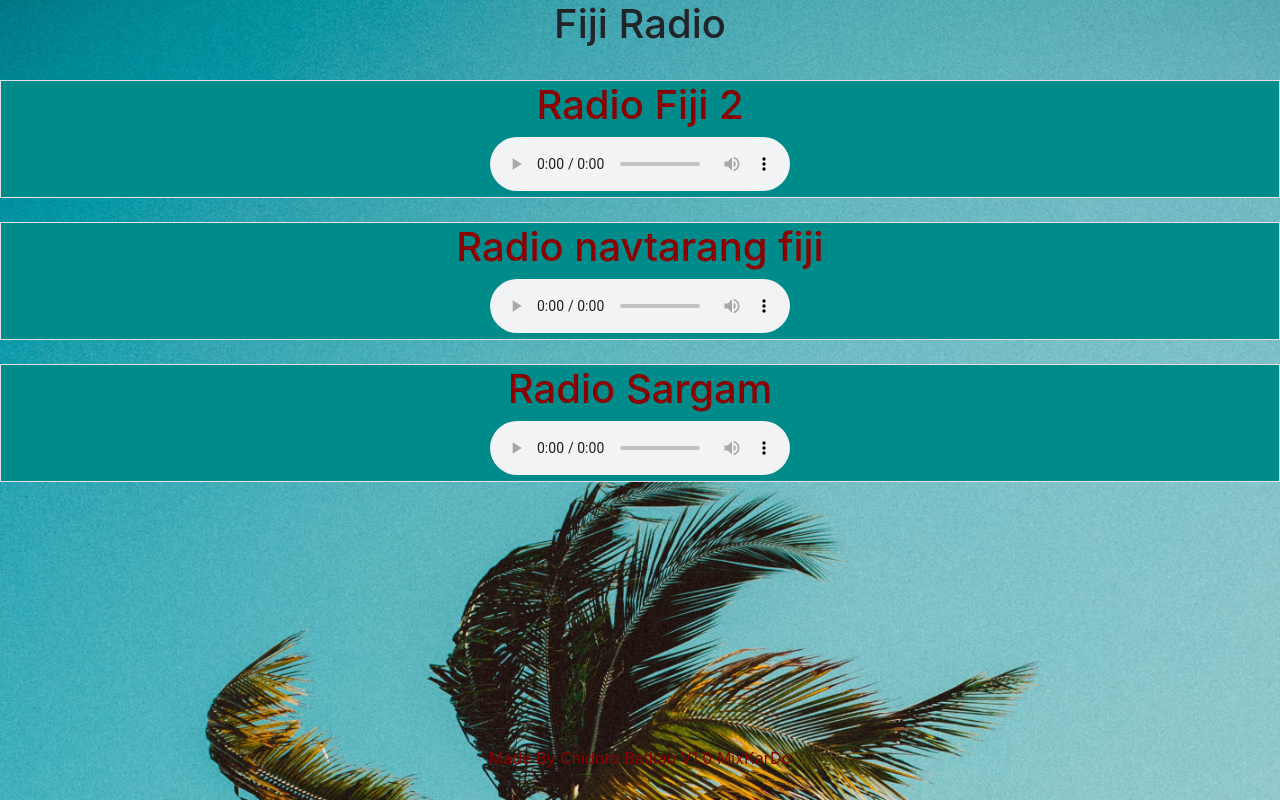
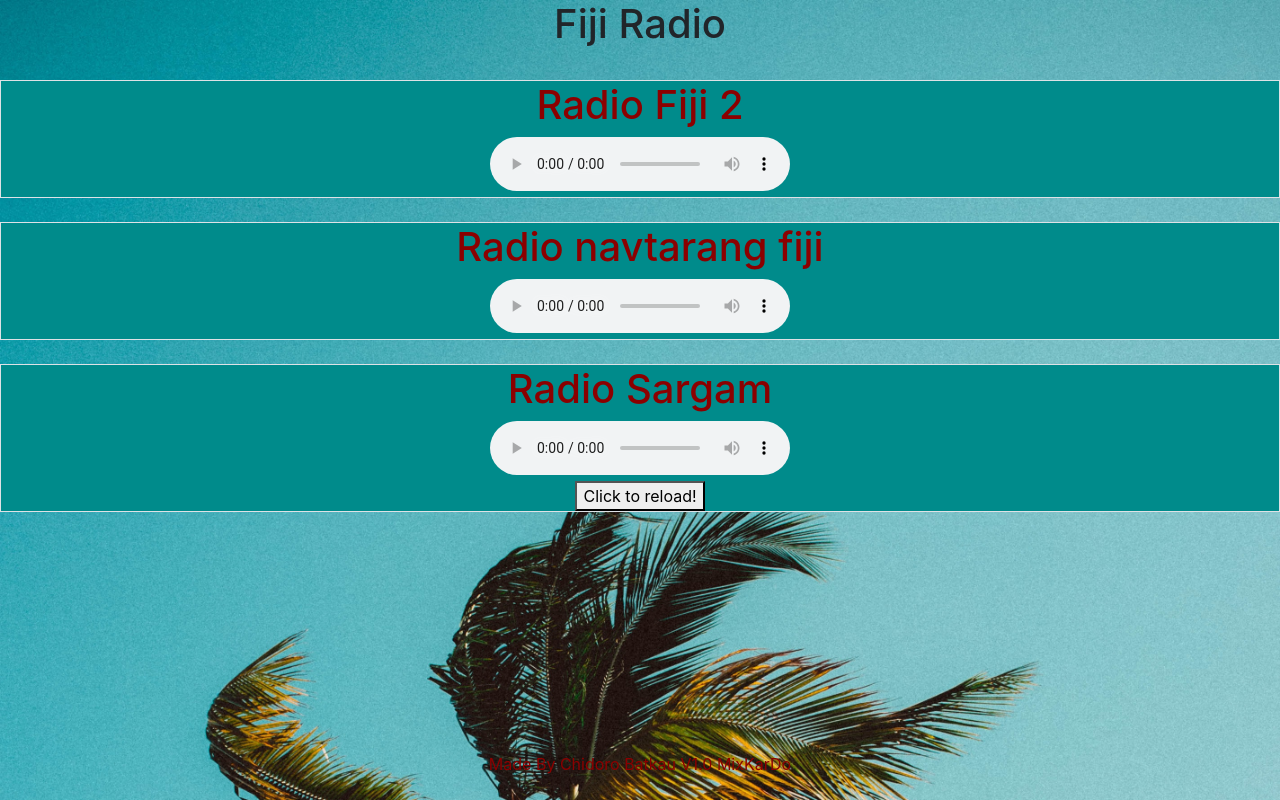
Before and after one commit to nimishlal/fiji-radio-batkau, a React (Create React App) app: page / in a window 1280 px wide. Built offline with nearby package versions, Linux system fonts and the light colour scheme.

Commit message:
reload button

```diff
--- a/src/App.js
+++ b/src/App.js
@@ -6,6 +6,7 @@
 
 function App() {
   return (
+
     <div className="App">
       <h1 className="center">Fiji Radio</h1>
       <div>
@@ -31,9 +32,10 @@
         <audio controls preload="auto">
           <source src="https://stream.fijivillage.com/radiosargam" type="audio/mp3"></source>
         </audio>
+        <br></br>
+<button className="" onClick={() => window.location.reload(false)}>Click to reload!</button>
       </div>
       </div>
-<br></br>
 {/* <div className="text-center border">
   <h1>Bula FM Fiji</h1>
   <audio controls>
@@ -53,4 +55,5 @@
   );
 }
 
+
 export default App;
```
